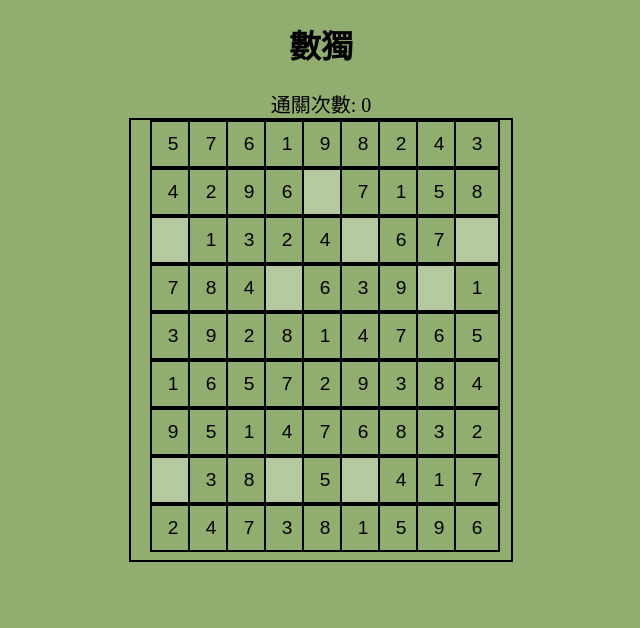
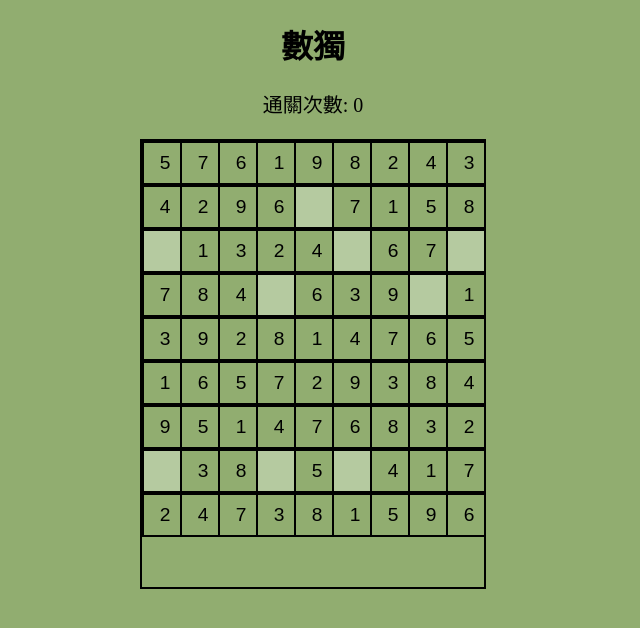
Before and after one commit to feel0729/my-sudoku-game, a Vue app: page / in a window 1280 px wide. Shown: the top 628 px of the page, without its empty margins (327-967 px from the left). Built offline with nearby package versions, Linux system fonts and the light colour scheme.

Commit message:
調整大小

```diff
--- a/src/assets/styles.css
+++ b/src/assets/styles.css
@@ -1,7 +1,5 @@
 /* src/assets/styles.css */
 body {
-    background-color: #91AD70;
-    width: 100%;
-    height: 100%;
-    overflow: auto;
-  }
+  background-color: #91AD70;
+  overflow: auto;
+}
--- a/src/assets/sudoku.css
+++ b/src/assets/sudoku.css
@@ -1,19 +1,15 @@
 .sudoku-grid-container {
     display: flex;
     justify-content: center;
-    align-content: top;
+    height: 450px;
     overflow: auto;
 }
 
 .sudoku-grid {
     display: grid;
-    grid-template-rows: repeat(9, 42px);
+    grid-template-rows: repeat(9, 38px);
     grid-template-columns: repeat(9, 38px);
-    justify-content: center;
-    align-content: top;
-    gap: 1 px;
-    width: 380px;
-    height: 440px;
+    gap: 0 px;
     border: 2px solid #000000;
     overflow: hidden;
 }
@@ -48,12 +44,13 @@
     /* margin-bottom: 20px; */
     font-size: 20px;
     text-align: center;
+    height: 50px;
 }
 
 .next-level {
     margin-top: 10px;
     width: 100%;
-    height: 10%;
+    height: 100px;
 }
 
 .congrats-message {
```
